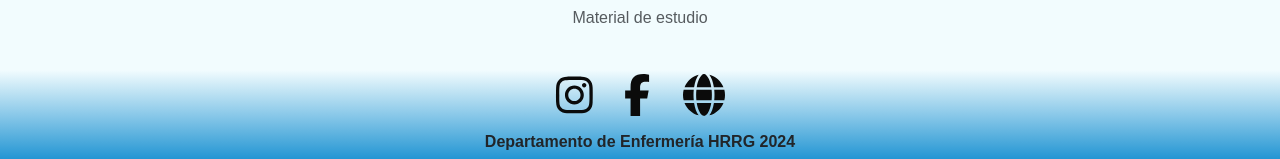
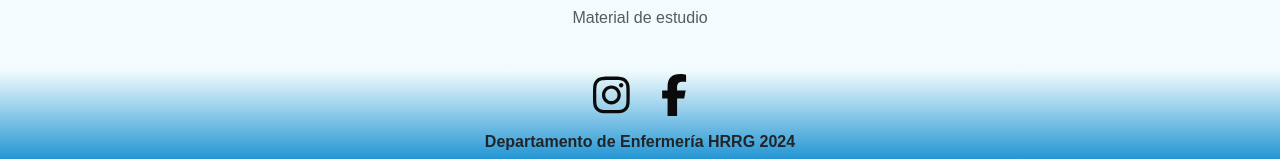
Before and after one commit to CristianSombra/nursinDepartment, a React (Vite) app: page /Updates in a window 1280 px wide. Shown: the part 1317-1476 px from the top of the page. Built offline with nearby package versions, Linux system fonts and the light colour scheme.

Commit message:
Licenses update.

```diff
--- a/src/components/pages/licenses/licensesSection1/LicensesFirstSection.tsx
+++ b/src/components/pages/licenses/licensesSection1/LicensesFirstSection.tsx
@@ -6,8 +6,7 @@ import LicensesImages from "../../../../assets";
 
 const LicensesFirstSection: React.FC = () => {
 
-    const basePath = '/';
-    const pdfPath = basePath + "licences/";
+    const pdfPath = "/public/licenses/";
 
     return(
         <div>
--- a/src/components/pages/licenses/licensesSection2/LicensesSecondSection.tsx
+++ b/src/components/pages/licenses/licensesSection2/LicensesSecondSection.tsx
@@ -5,8 +5,7 @@ import { faFilePdf } from '@fortawesome/free-solid-svg-icons';
 
 const LicensesSecondSection: React.FC = () => {
 
-    const basePath = '/';
-    const pdfPath = basePath + "licences/";
+    const pdfPath = "/public/licenses/";
 
     return(
         <div>
--- a/src/components/pages/updates/downloadFiles/DownloadFiles.tsx
+++ b/src/components/pages/updates/downloadFiles/DownloadFiles.tsx
@@ -4,8 +4,7 @@ import { FontAwesomeIcon } from '@fortawesome/react-fontawesome';
 import { faFilePdf } from '@fortawesome/free-solid-svg-icons';
 
 const DownloadFiles: React.FC = () => {
-    const basePath = '/';
-    const pdfPath = basePath + "licences/";
+    const pdfPath = "/public/licenses/";
 
     return(
         <section>
--- a/src/components/pages/updates/title/TitleUpdates.tsx
+++ b/src/components/pages/updates/title/TitleUpdates.tsx
@@ -12,7 +12,7 @@ const TitleUpdates: React.FC = () => {
                         transition={{duration: 1.2, delay: 0.4}}
                         className="fw-bold my-3">
                             Formación continua
-                        </motion.h1>
+                    </motion.h1>
                 <motion.p
                         initial={{opacity:0, filter: 'blur(4px)'}}
                         animate={{opacity:1, filter: 'blur(0)'}}
--- a/src/layouts/footer/Footer.tsx
+++ b/src/layouts/footer/Footer.tsx
@@ -1,7 +1,6 @@
 import React from "react";
 import { FontAwesomeIcon } from '@fortawesome/react-fontawesome';
 import { faInstagram, faFacebookF } from '@fortawesome/free-brands-svg-icons';
-import { faGlobe } from '@fortawesome/free-solid-svg-icons';
 import '../../styles';
 
 const Footer: React.FC = () => {
@@ -33,18 +32,6 @@ const Footer: React.FC = () => {
                                 </div>
                                 </a>
                             </div>
-                            <div className="col-auto">
-                                <a
-                                    href="https://www.tierradelfuego.gob.ar/blog/2016/10/02/hospital-regional-rio-grande/"
-                                    target="_blank"
-                                    rel="noopener noreferrer"
-                                    className="red-social"
-                                >
-                                <div>
-                                    <FontAwesomeIcon icon={faGlobe} className="icon-custom icon-web" />
-                                </div>
-                                </a>
-                            </div>
                         </div>
                 <div className="row d-flex justify-content-center text-center">
                     <div className="col-12 col-md-4 my-2">
```
